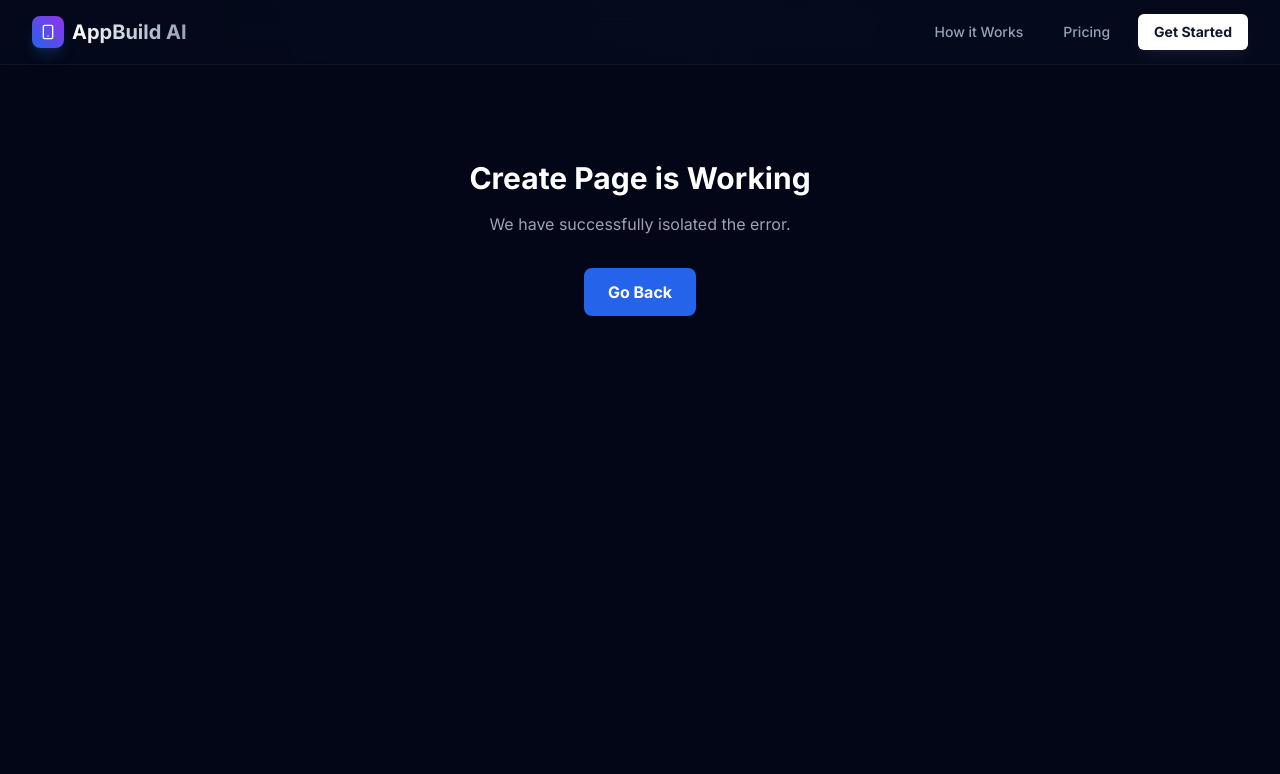
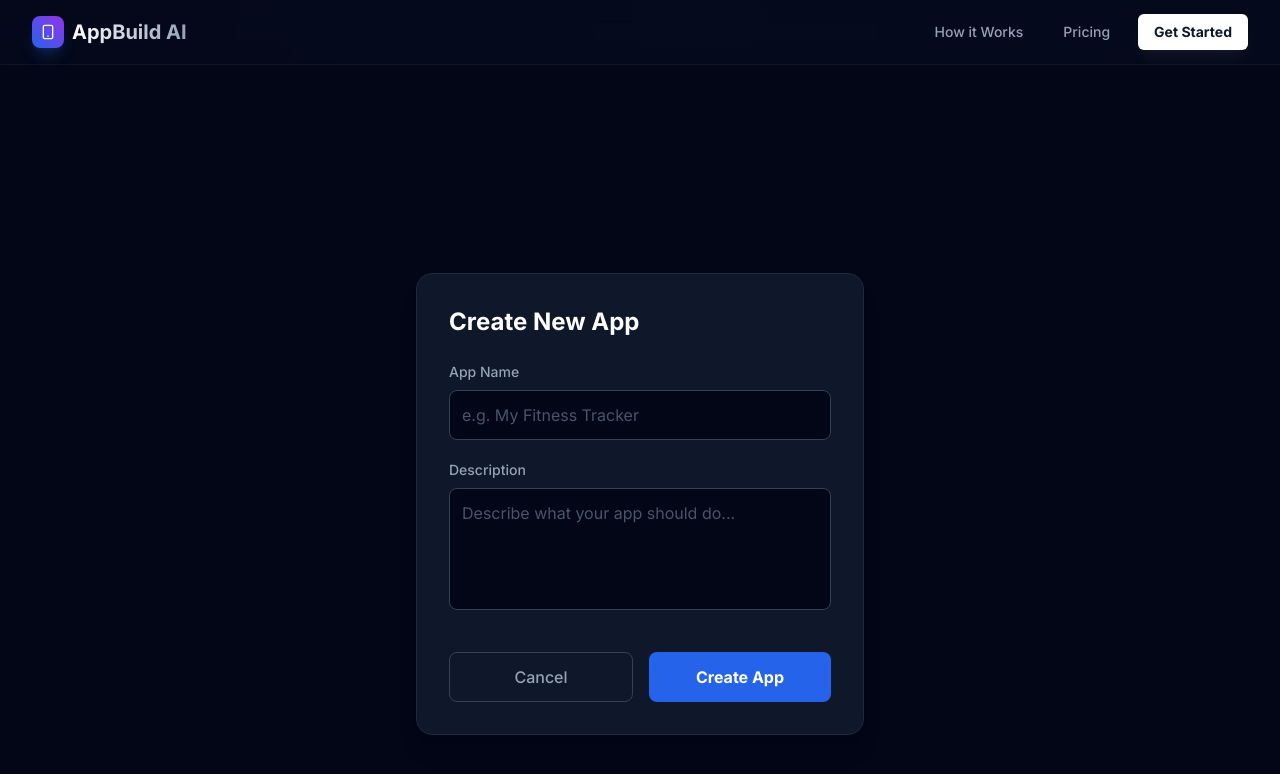
Before and after one commit to markolybrx/APK-Builder, a Next.js app: page /dashboard/create in a window 1280 px wide. Shown: the top 774 px of the page. Built offline with nearby package versions, Linux system fonts and the light colour scheme; no server answers.

Commit message:
Update page.js

```diff
--- a/app/dashboard/create/page.js
+++ b/app/dashboard/create/page.js
@@ -1,19 +1,105 @@
+"use client";
+
+import { useState } from "react";
+import { useRouter } from "next/navigation";
 import Link from "next/link";
 
-export default function CreateProjectPage() {
+export default function CreateProject() {
+  const router = useRouter();
+  const [isLoading, setIsLoading] = useState(false);
+  const [error, setError] = useState("");
+
+  const handleSubmit = async (e) => {
+    e.preventDefault();
+    setIsLoading(true);
+    setError("");
+
+    const formData = new FormData(e.target);
+    const data = {
+      name: formData.get("name"),
+      description: formData.get("description")
+    };
+
+    try {
+      const res = await fetch("/api/projects", {
+        method: "POST",
+        headers: { "Content-Type": "application/json" },
+        body: JSON.stringify(data),
+      });
+
+      const json = await res.json();
+
+      if (!res.ok) {
+        throw new Error(json.error || json.details || "Failed to create project");
+      }
+
+      // Success! Redirect to the new project dashboard
+      router.push(`/dashboard/${json.projectId}`);
+
+    } catch (err) {
+      console.error(err);
+      setError(err.message);
+    } finally {
+      setIsLoading(false);
+    }
+  };
+
   return (
-    <div className="min-h-screen bg-slate-950 text-white p-10 pt-24 flex flex-col items-center">
-      <h1 className="text-3xl font-bold mb-4">Create Page is Working</h1>
-      <p className="text-gray-400 mb-8">
-        We have successfully isolated the error.
-      </p>
+    <div className="min-h-screen bg-slate-950 flex items-center justify-center p-4 pt-24">
+      <div className="max-w-md w-full bg-slate-900 p-8 rounded-2xl border border-slate-800 shadow-xl">
+        <h2 className="text-2xl font-bold text-white mb-6">Create New App</h2>
 
-      <Link
-        href="/dashboard"
-        className="px-6 py-3 bg-blue-600 rounded-lg text-white font-bold"
-      >
-        Go Back
-      </Link>
+        {error && (
+          <div className="mb-6 p-4 bg-red-900/30 border border-red-500/50 text-red-200 text-sm rounded-lg">
+            Error: {error}
+          </div>
+        )}
+
+        <form className="space-y-5" onSubmit={handleSubmit}>
+
+          {/* App Name Input */}
+          <div>
+            <label className="block text-sm font-medium text-slate-400 mb-2">App Name</label>
+            <input
+              name="name"
+              type="text"
+              required
+              className="w-full bg-slate-950 border border-slate-700 rounded-lg p-3 text-white placeholder-slate-600 focus:ring-2 focus:ring-blue-600 focus:border-transparent outline-none transition-all"
+              placeholder="e.g. My Fitness Tracker"
+            />
+          </div>
+
+          {/* Description Input */}
+          <div>
+            <label className="block text-sm font-medium text-slate-400 mb-2">Description</label>
+            <textarea
+              name="description"
+              required
+              className="w-full bg-slate-950 border border-slate-700 rounded-lg p-3 text-white placeholder-slate-600 focus:ring-2 focus:ring-blue-600 focus:border-transparent outline-none transition-all resize-none"
+              rows={4}
+              placeholder="Describe what your app should do..."
+            />
+          </div>
+
+          {/* Buttons */}
+          <div className="flex gap-4 pt-4">
+            <Link
+              href="/dashboard"
+              className="flex-1 py-3 text-center text-slate-400 border border-slate-700 hover:bg-slate-800 rounded-lg transition-colors font-medium"
+            >
+              Cancel
+            </Link>
+            <button
+              type="submit"
+              disabled={isLoading}
+              className="flex-1 bg-blue-600 hover:bg-blue-500 text-white font-bold rounded-lg py-3 transition-colors disabled:opacity-50 disabled:cursor-not-allowed"
+            >
+              {isLoading ? "Creating..." : "Create App"}
+            </button>
+          </div>
+
+        </form>
+      </div>
     </div>
   );
 }
```
